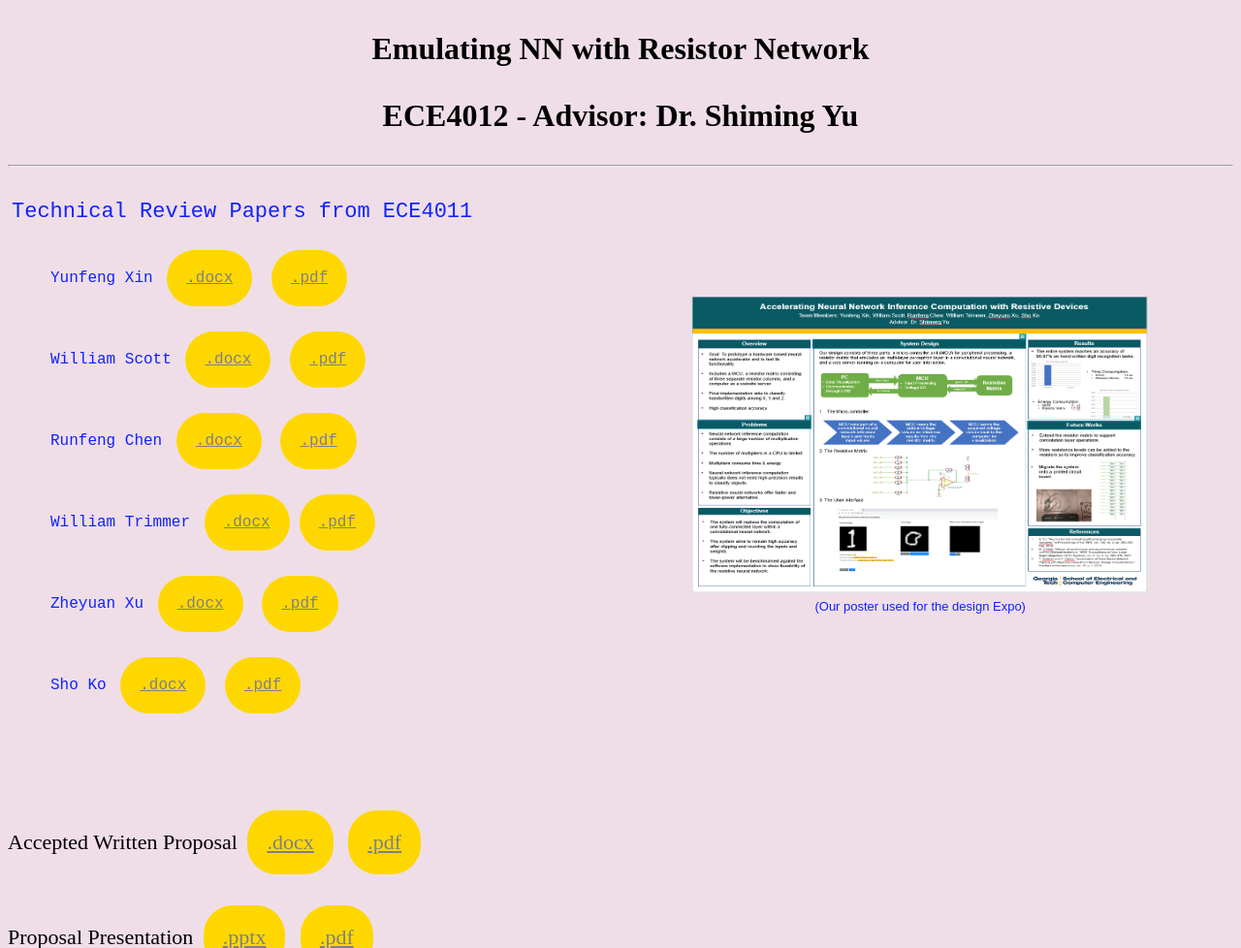
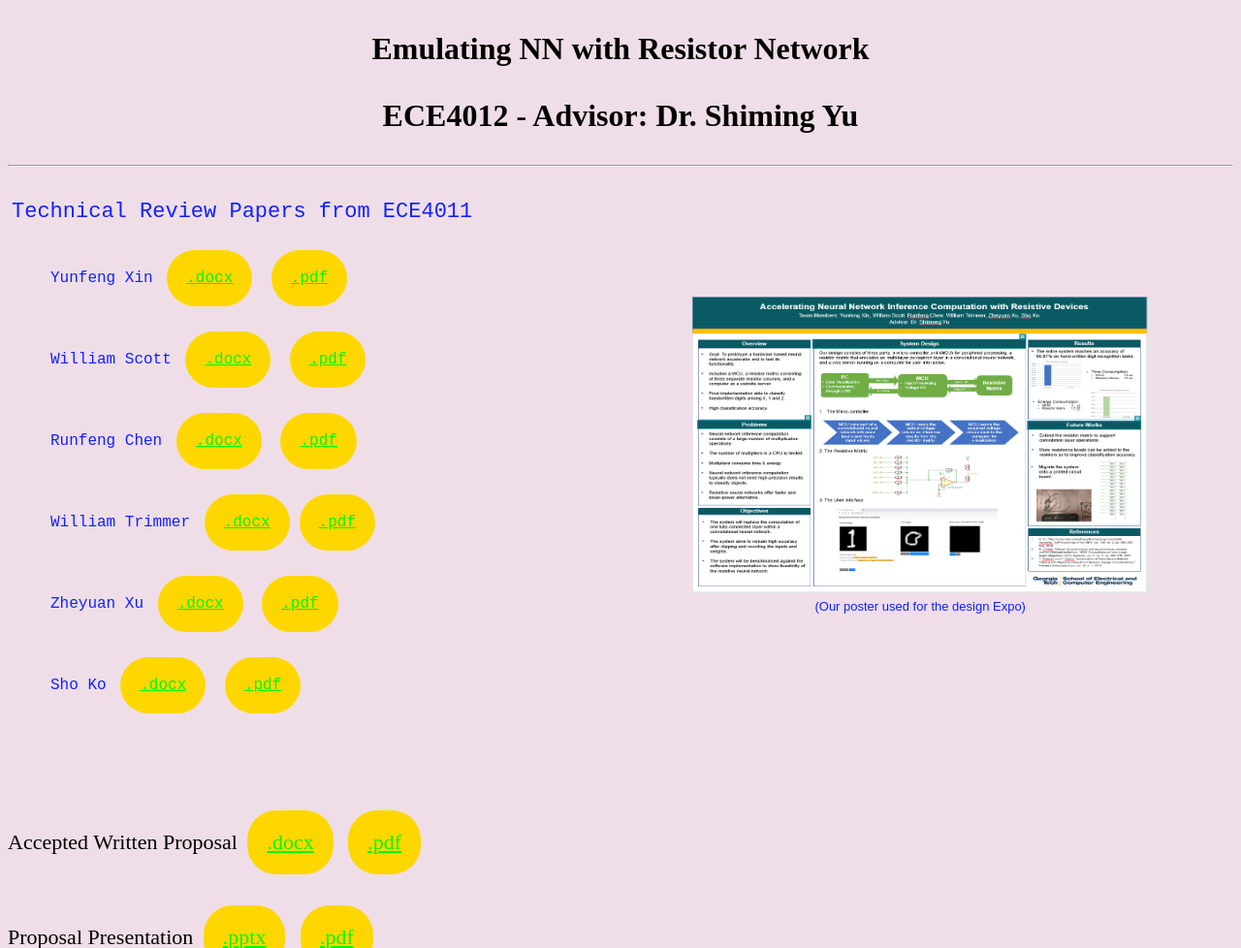
Before and after one commit to ZheyuanXu1124Connect/ZheyuanXu1124Connect.github.io, a PHP site: page / in a window 1280 px wide. Shown: the top 978 px of the page at 97% size. Run offline with PHP 8.4, Linux system fonts and the light colour scheme.

Commit message:
Update styles.css

```diff
--- a/styles.css
+++ b/styles.css
@@ -26,7 +26,7 @@ body {
 	margin: 5px;
 	padding: 20px;
 	border-radius: 30px 30px;
-	color: #808080;
+	color: #00f60f;
 }
 
 .tab:hover {
```
